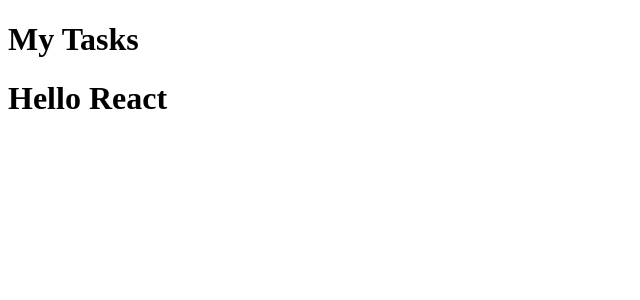
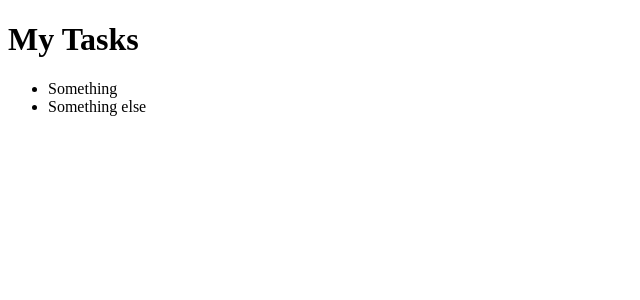
Before and after one commit to kristiania-pg6301-2025/pg6301-exercise-05, a React (Vite) app: page / in a window 1280 px wide. Shown: the top 300 px of the page, without its empty margins (0-640 px from the left). Built offline with nearby package versions, Linux system fonts and the light colour scheme.

Commit message:
render react state as list

```diff
--- a/src/main.jsx
+++ b/src/main.jsx
@@ -1,4 +1,18 @@
 import { createRoot } from "react-dom/client";
-import React from "react";
+import React, { useState } from "react";
 
-createRoot(document.getElementById("app")).render(<h1>Hello React</h1>);
+function Application() {
+  const [tasks, setTasks] = useState([
+    { description: "Something" },
+    { description: "Something else" },
+  ]);
+  return (
+    <ul>
+      {tasks.map((t) => (
+        <li>{t.description}</li>
+      ))}
+    </ul>
+  );
+}
+
+createRoot(document.getElementById("app")).render(<Application />);
```
